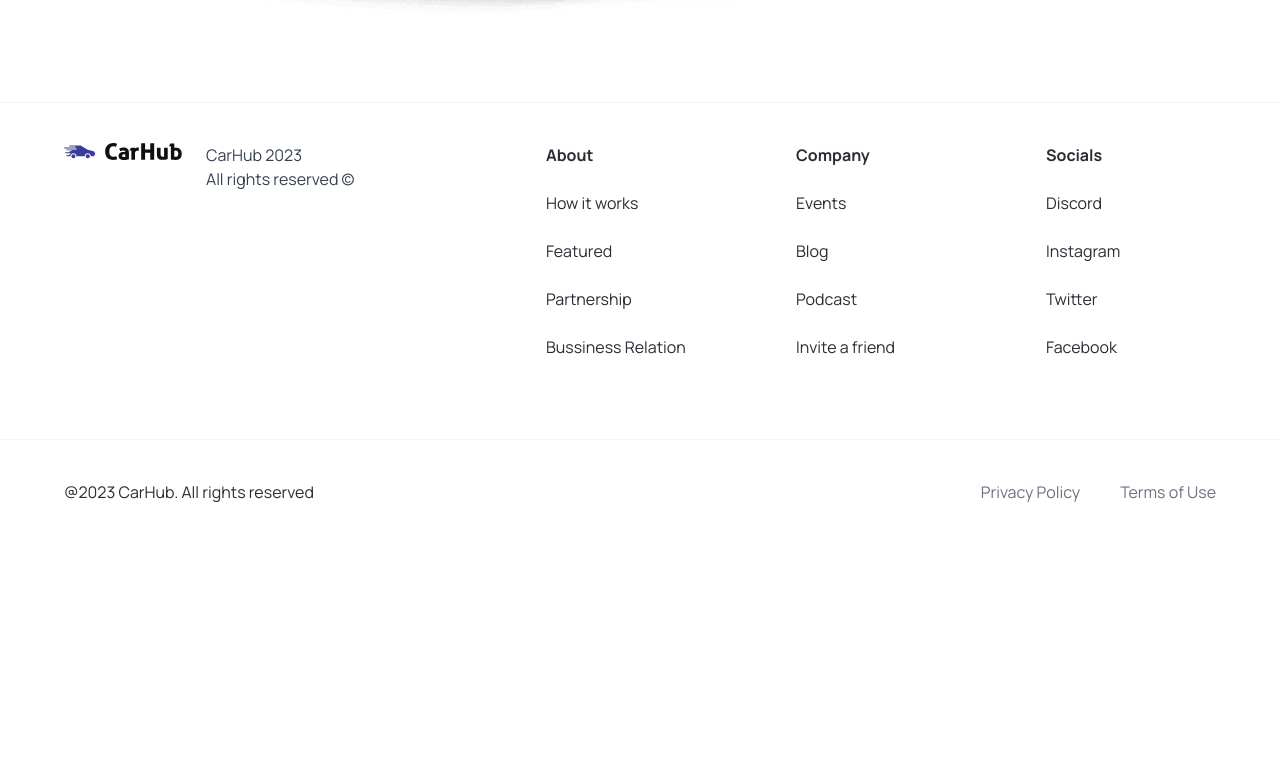
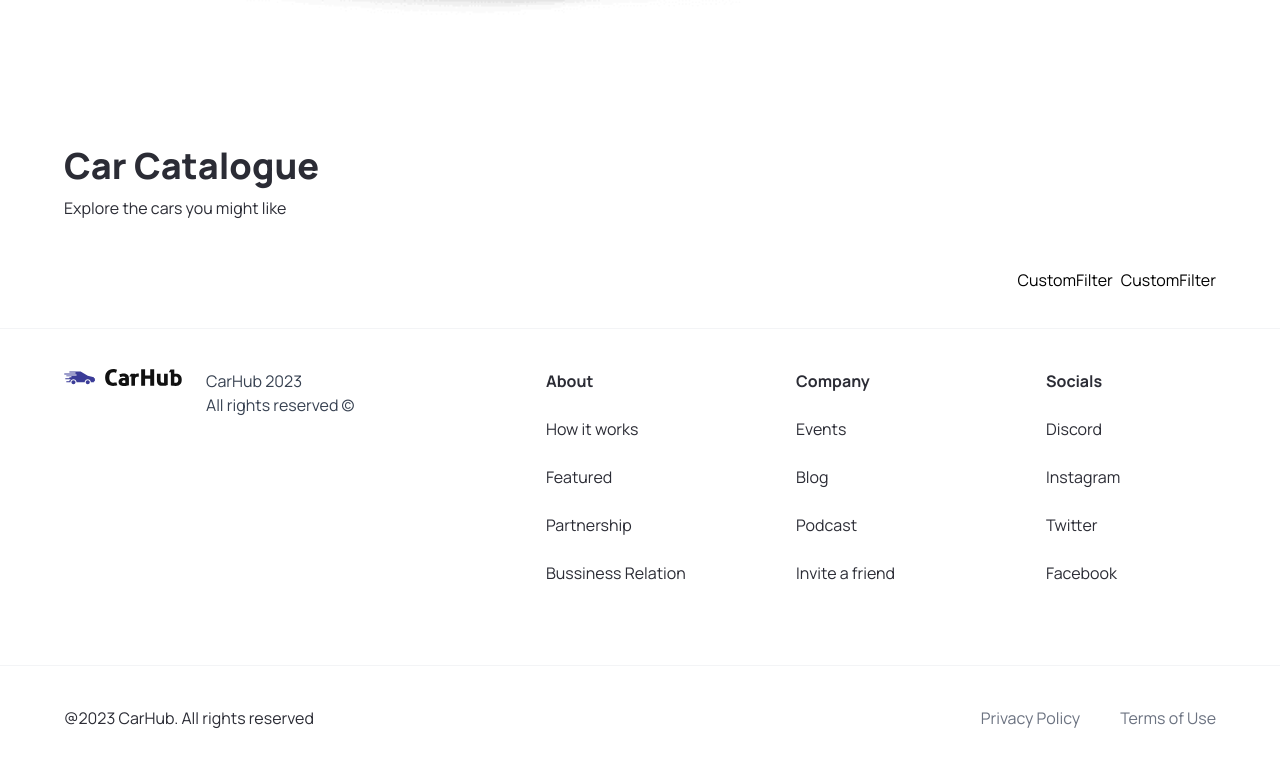
Before and after one commit to corcronje/showcase-next, a Next.js app: page / in a window 1280 px wide. Shown: the part 1203-1969 px from the top of the page. Before the commit the page ends 1747 px from the top, so only its background shows below. Built offline with nearby package versions, Linux system fonts and the light colour scheme.

Commit message:
add headlessui and custom components

```diff
--- a/app/page.tsx
+++ b/app/page.tsx
@@ -1,10 +1,24 @@
 import Image from "next/image";
 import { Hero } from "@/components";
+import { SearchBar, CustomFilter } from "@/components";
 
 export default function Home() {
   return (
     <main className="overflow-hidden">
       <Hero />
+      <div className="mt-12 padding-x padding-y max-width" id="discover">
+        <div className="home__text-container">
+          <h1 className="text-4xl font-extrabold">Car Catalogue</h1>
+          <p>Explore the cars you might like</p>
+        </div>
+        <div className="home__filters">
+          <SearchBar />
+          <div className="home__filter-container">
+            <CustomFilter title="fuel" />
+            <CustomFilter title="year" />
+          </div>
+        </div>
+      </div>
     </main>
   );
 }
--- /dev/null
+++ b/components/CustomFilter.tsx
@@ -0,0 +1,9 @@
+import React from 'react'
+
+const CustomFilter = () => {
+  return (
+    <div>CustomFilter</div>
+  )
+}
+
+export default CustomFilter
--- /dev/null
+++ b/components/SearchBar.tsx
@@ -0,0 +1,23 @@
+"use client";
+
+import { useState } from "react";
+import { SearchManufacturer } from "@/components";
+
+const SearchBar = () => {
+  const [manufacturer, setManufacturer] = useState<string>("");
+
+  const handleSearch = () => {};
+
+  return (
+    <form onSubmit={handleSearch} className="searchbar">
+      <div className="searchbar__item">
+        <SearchManufacturer
+          manufacturer={manufacturer}
+          setManufacturer={setManufacturer}
+        />
+      </div>
+    </form>
+  );
+};
+
+export default SearchBar;
--- /dev/null
+++ b/components/SearchManufacturer.tsx
@@ -0,0 +1,16 @@
+"use client"
+
+import { SearchManufacturerProps } from '@/types'
+import { Combobox, Transition } from '@headlessui/react'
+
+const SearchManufacturer = ({manufacturer, setManufacturer} : SearchManufacturerProps) => {
+  return (
+    <div className='search-manufacturer'>
+        <Combobox>
+            <div className="relative w-full"></div>
+        </Combobox>
+    </div>
+  )
+}
+
+export default SearchManufacturer
--- a/components/index.ts
+++ b/components/index.ts
@@ -2,5 +2,8 @@
 import CustomButton from "./CustomButton";
 import Navbar from "./Navbar";
 import Footer from "./Footer";
+import SearchBar from "./SearchBar";
+import CustomFilter from "./CustomFilter";
+import SearchManufacturer from "./SearchManufacturer";
 
-export { Hero, CustomButton, Navbar, Footer };
+export { Hero, CustomButton, Navbar, Footer, SearchBar, CustomFilter, SearchManufacturer };
--- a/package.json
+++ b/package.json
@@ -9,6 +9,7 @@
     "lint": "next lint"
   },
   "dependencies": {
+    "@headlessui/react": "^1.7.16",
     "@types/node": "20.5.0",
     "@types/react": "18.2.20",
     "@types/react-dom": "18.2.7",
--- a/types/index.ts
+++ b/types/index.ts
@@ -6,3 +6,9 @@
     containerStyles?: string;
     handleClick?: MouseEventHandler<HTMLButtonElement>;
 }
+
+export interface SearchManufacturerProps {
+    manufacturer: string;
+    setManufacturer: (manufacturer: string) => void;
+    manufacturers: string[];
+}
```
Also changed, not shown: 1 other file (tests, documents, lock files or other folders).
